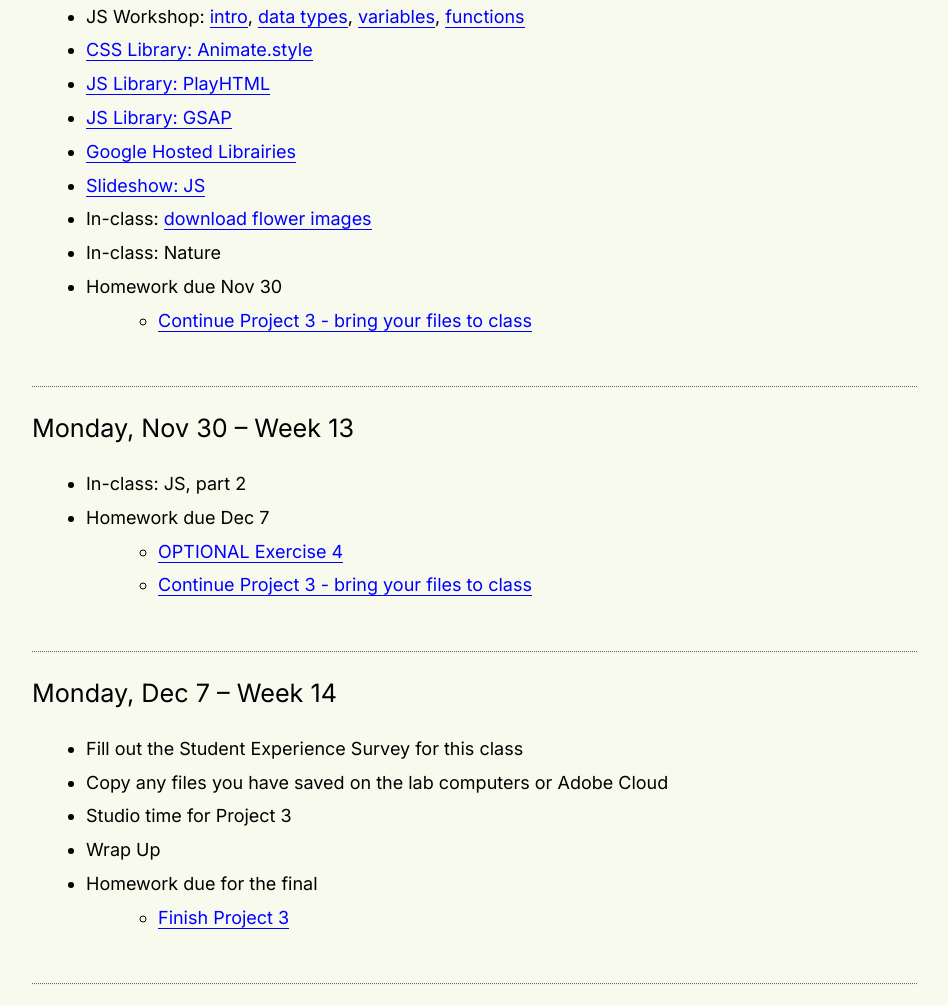
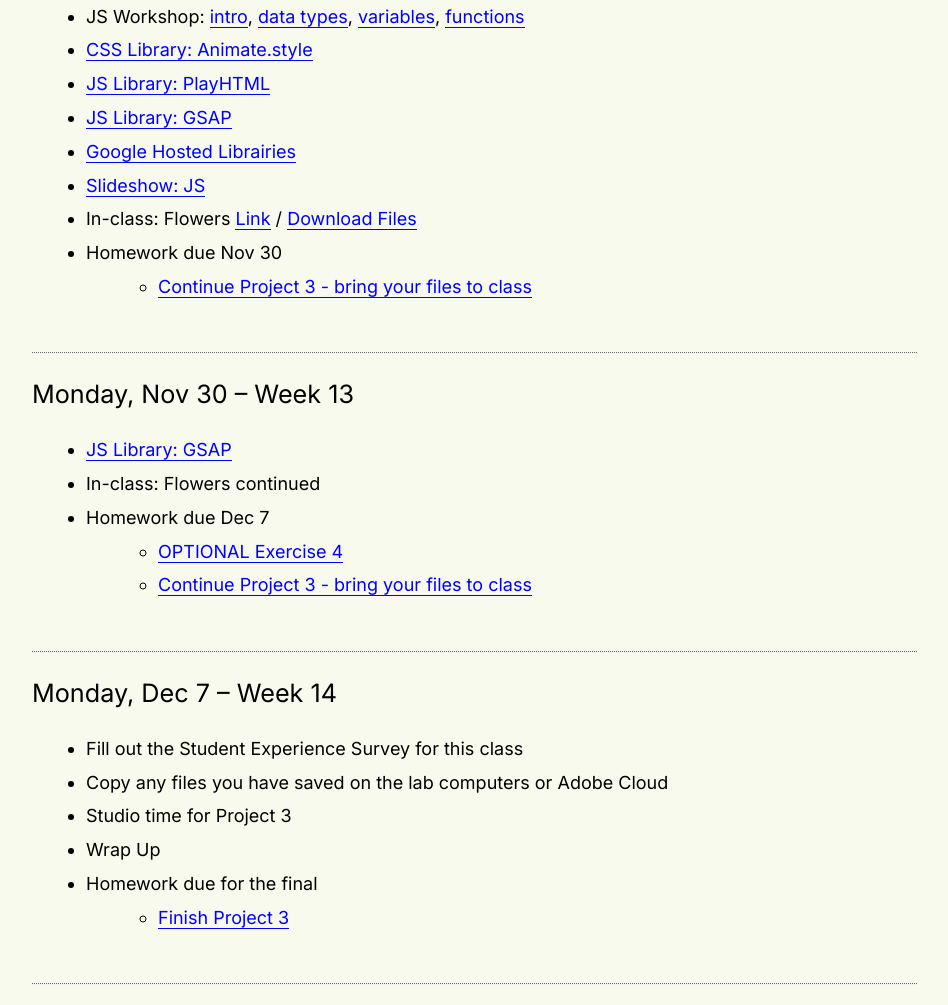
Before and after one commit to fordhamweb/fordhamweb.github.io, a plain HTML site: page index.html in a window 1280 px wide. Shown: the part 4503-5508 px from the top of the page, without its empty margins (313-1261 px from the left). Drawn offline with nearby package versions, Linux system fonts and the light colour scheme.

Commit message:
Revise in-class section with flower links
Updated in-class activities to include links for flower resources.

```diff
--- a/index.html
+++ b/index.html
@@ -244,8 +244,8 @@
     <li><a href="https://gsap.com/" target="_blank">JS Library: GSAP</a></li>
     <li><a href="https://developers.google.com/speed/libraries" target="_blank">Google Hosted Librairies</a></li>
         <li><a href="https://docs.google.com/presentation/d/1uigszZwjpX0n4LdFXRttg-KcVBJRPmyYbQekFKWCk6Y/edit?usp=sharing" target="_blank">Slideshow: JS</a></li>
-    <li>In-class: <a href="https://fordhamweb.github.io/files/flower-images.zip">download flower images</a></li>
-    <li>In-class: Nature</li>
+    <li>In-class: Flowers <a href="https://fordhamweb.github.io/flowers/">Link</a> / <a href="https://fordhamweb.github.io/flowers/flowers1.zip">Download Files</a></li>
+
 
 
       <li>Homework due Nov 30</li>
@@ -258,7 +258,8 @@
 <!-- -->
 <h2>Monday, Nov 30 – Week 13</h2>
   <ul>
-    <li>In-class: JS, part 2</li>
+    <li><a href="https://gsap.com/" target="_blank">JS Library: GSAP</a></li>
+    <li>In-class: Flowers continued</li>
       <li>Homework due Dec 7</li>
     <ul>
       <li><a href="exercises.html#ex3">OPTIONAL Exercise 4</a></li>
```
